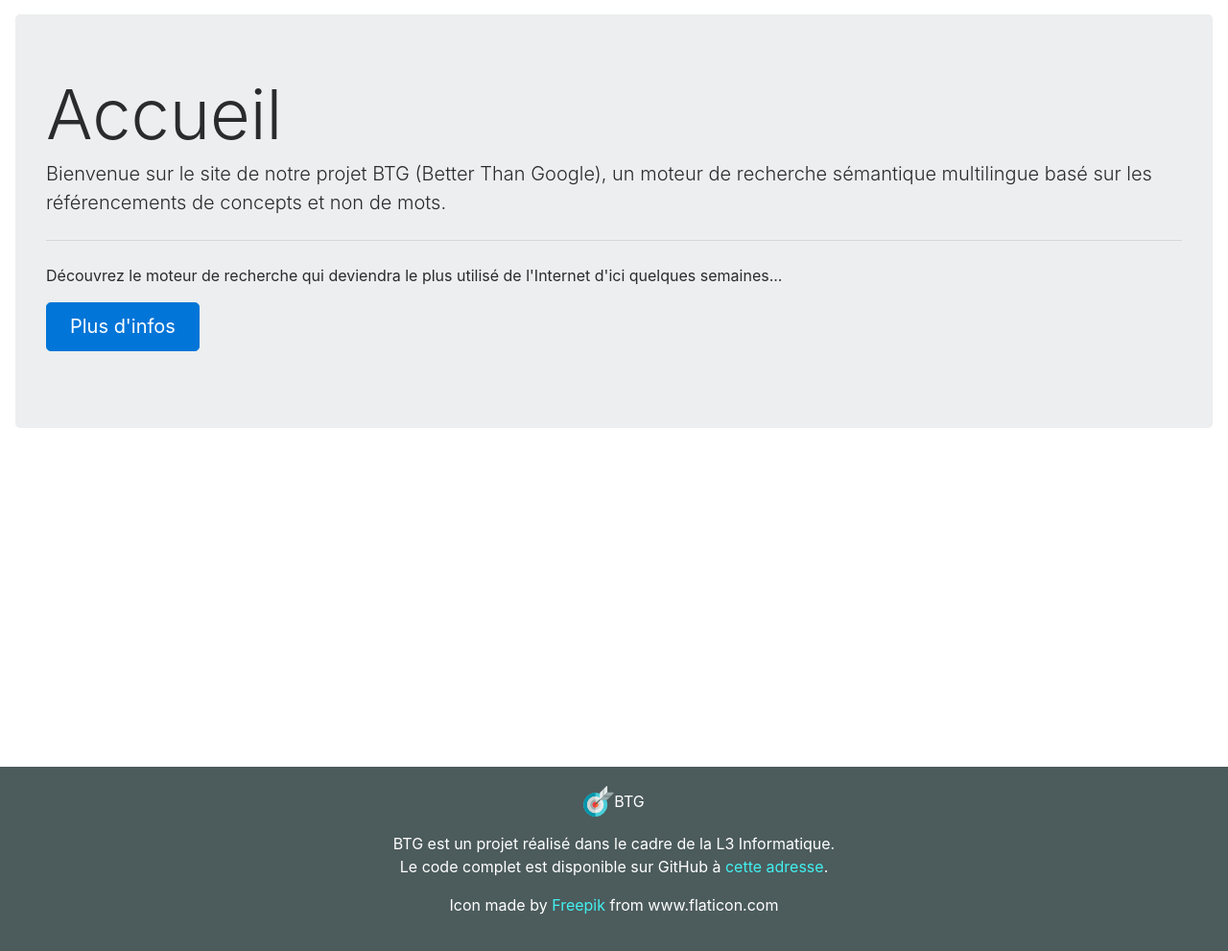
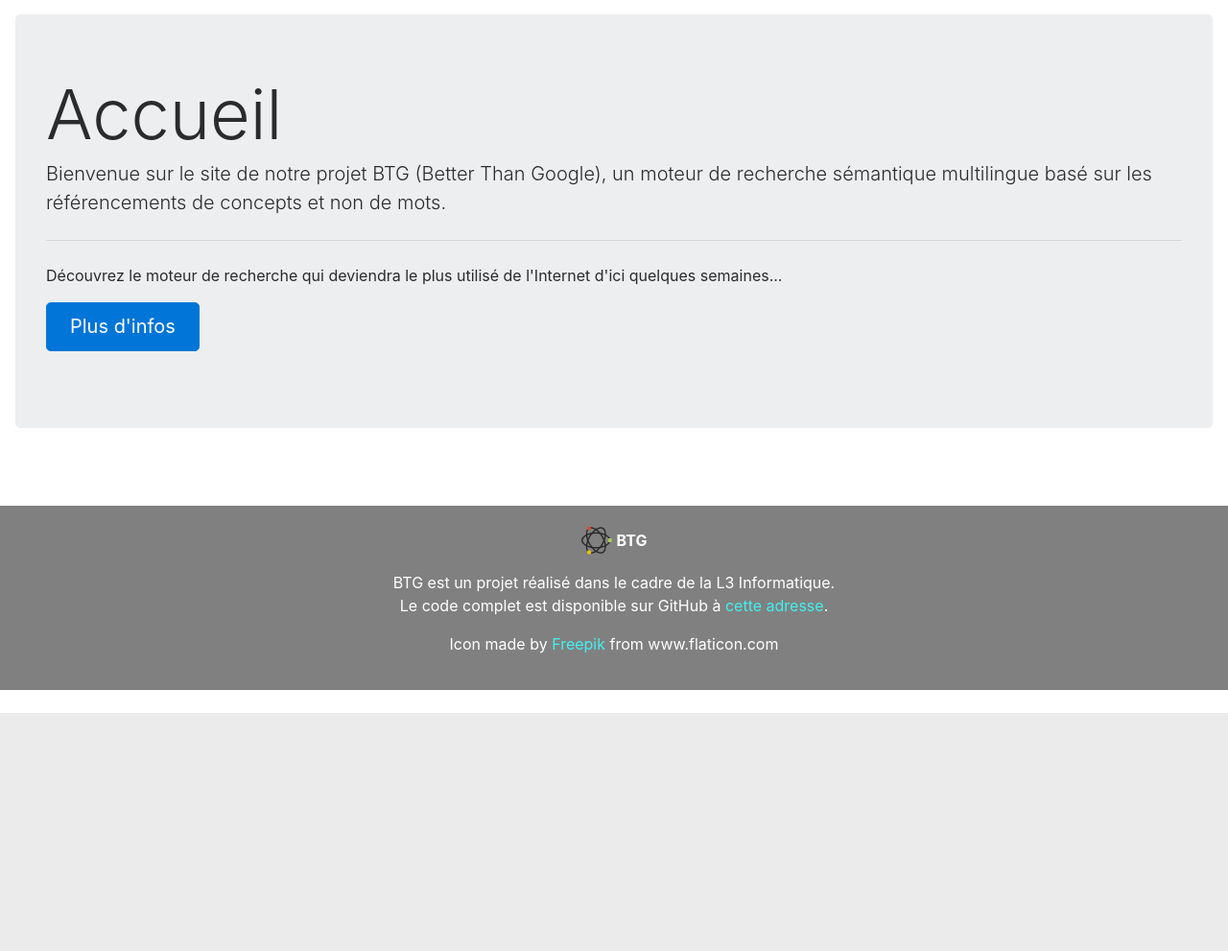
Before and after one commit to Alexandre-Moreau/projet-s6, a PHP site: page / in a window 1280 px wide. Shown: the part 57-1048 px from the top of the page at 96% size. After the commit the page ends 800 px from the top, so only its background shows below. Run offline with PHP 8.4, Linux system fonts and the light colour scheme.

Commit message:
Changement favicon et footer

```diff
--- a/css/main.css
+++ b/css/main.css
@@ -6,9 +6,9 @@ html, body{
 
 #content{
 	width: 100%;
-	height: 100%;
 	display: block;
 	padding: 16px;
+	min-height: 66vh;
 }
 
 object{
@@ -25,10 +25,16 @@ div .onto{
 footer{
 	padding: 20px;
 	text-align:center;
-	background-color: #4c5b5c;
+	background-color: grey;
 	color: white;
 }
 
 footer a{
 	color:#42f0f0;
 }
+
+#footerBtg{
+	vertical-align: middle;
+	margin-left: 5px;
+	font-weight: bold;
+}
--- a/views/footer.php
+++ b/views/footer.php
@@ -1,7 +1,7 @@
 	</div>
 	</body>
 		<footer>
-			<p><image src="./images/favicon-big.png"><span style="vertical-align:middle">BTG</span></p>
+			<p><image src="./images/favicon-big.png"><span id="footerBtg">BTG</span></p>
 			<p>
 				BTG est un projet réalisé dans le cadre de la L3 Informatique.<br/>
 				Le code complet est disponible sur GitHub à <a href="https://github.com/Alexandre-Moreau/projet-s6">cette adresse</a>.
```
Also changed, not shown: images/favicon-big.png, images/favicon.png.
